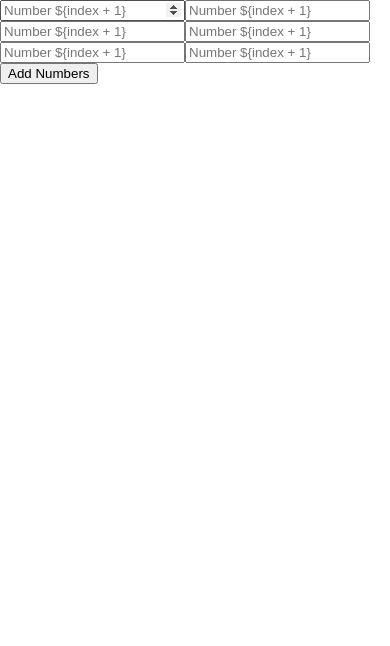
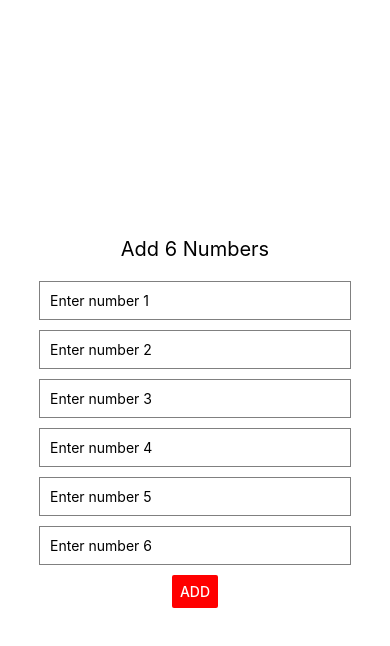
Before and after one commit to Adeoye03/classwork, a React Native app: screen / in a window 390 px wide. Shown: the top 646 px of the page. Built offline with nearby package versions, Linux system fonts and the light colour scheme.

Commit message:
Update App.js

```diff
--- a/App.js
+++ b/App.js
@@ -1,41 +1,98 @@
-import React, {useState} from 'react';
+import * as React from 'react';
+import { StyleSheet, Text, TextInput, View, Button, Alert } from 'react-native';
 
-const NumberAdder = () => {
-  const [numbers, setNumbers] = useState(Array(6).fill(''));
+export default function App() {
+  const [num1, setNum1] = React.useState('');
+  const [num2, setNum2] = React.useState('');
+  const [num3, setNum3] = React.useState('');
+  const [num4, setNum4] = React.useState('');
+  const [num5, setNum5] = React.useState('');
+  const [num6, setNum6] = React.useState('');
 
-  const handleNumberChange = (index, value) => {
-    const newNumbers = [...numbers];
-    newNumbers[index] = value;
-    setNumbers(newNumbers);
-  };
-
-  const handleAddition = () => {
-    const sum = numbers.reduce((acc, curr) => acc + (Number(curr) || 0), 0);
-    alert('The sum is: ${sum}');
+  const handleAdd = () => {
+    const sum =
+      parseInt(num1) +
+      parseInt(num2) +
+      parseInt(num3) +
+      parseInt(num4) +
+      parseInt(num5) +
+      parseInt(num6);
+    Alert.alert('Result', `The sum of the numbers is: ${sum}`);
   };
 
   return (
-    <div className='p-6 space-y-4'>
-      <div className='grid grid-cols-2 gap-4 md: grid-cols-3'>
-        {numbers.map((number, index) => (
-          <input
-            key={index}
-            type='number'
-            value={number}
-            onChange={(e) => handleNumberChange(index, e.target.value)}
-            placeholder={'Number ${index + 1}'}
-            className='p-2 border rounded'
-          />
-        ))}
-    </div>
-    <button
-      onClick={handleAddition}
-      className='px-4 py-2 bg-red-500 text-black font-medium rounded hover: bg-red-600'
-    >
-      Add Numbers
-    </button>
-  </div>
+    <View style={styles.container}>
+      <Text style={styles.title}>Add 6 Numbers</Text>
+      <TextInput
+        style={styles.input}
+        placeholder="Enter number 1"
+        keyboardType="numeric"
+        onChangeText={(text) => setNum1(text)}
+        value={num1}
+      />
+      <TextInput
+        style={styles.input}
+        placeholder="Enter number 2"
+        keyboardType="numeric"
+        onChangeText={(text) => setNum2(text)}
+        value={num2}
+      />
+      <TextInput
+        style={styles.input}
+        placeholder="Enter number 3"
+        keyboardType="numeric"
+        onChangeText={(text) => setNum3(text)}
+        value={num3}
+      />
+      <TextInput
+        style={styles.input}
+        placeholder="Enter number 4"
+        keyboardType="numeric"
+        onChangeText={(text) => setNum4(text)}
+        value={num4}
+      />
+      <TextInput
+        style={styles.input}
+        placeholder="Enter number 5"
+        keyboardType="numeric"
+        onChangeText={(text) => setNum5(text)}
+        value={num5}
+      />
+      <TextInput
+        style={styles.input}
+        placeholder="Enter number 6"
+        keyboardType="numeric"
+        onChangeText={(text) => setNum6(text)}
+        value={num6}
+      />
+      <Button
+        title="Add"
+        onPress={handleAdd}
+        color="red"
+      />
+    </View>
   );
-};
+}
 
-export default NumberAdder;
+const styles = StyleSheet.create({
+  container: {
+    flex: 1,
+    backgroundColor: '#fff',
+    alignItems: 'center',
+    justifyContent: 'center',
+  },
+  title: {
+    fontSize: 20,
+    marginBottom: 20,
+  },
+  input: {
+    width: '80%',
+    borderColor: 'gray',
+    borderWidth: 1,
+    marginBottom: 10,
+    padding: 10,
+  },
+  button: {
+    color: 'black',
+  },
+});
```
